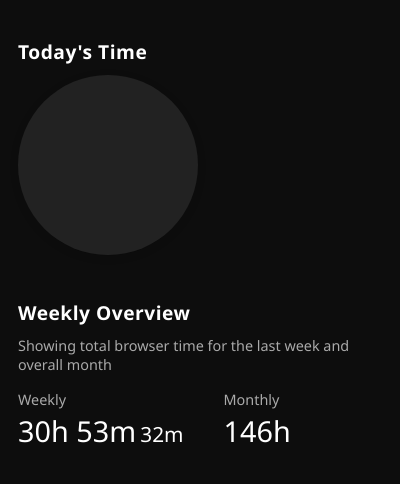
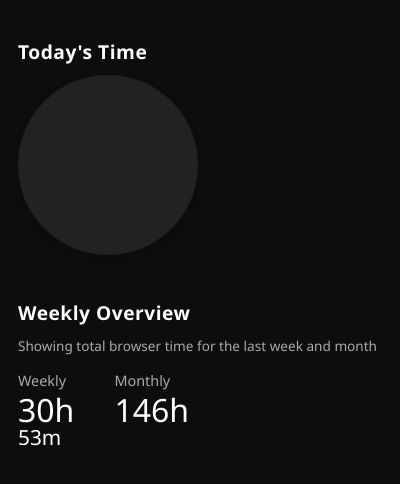
Before and after one commit to raghav3615/stalki, a browser extension: page popup.html in a window 400 px wide. Drawn offline with Linux system fonts and the light colour scheme.

Commit message:
Refactor manifest and improve popup styles for better time display

```diff
--- a/popup.css
+++ b/popup.css
@@ -86,21 +86,25 @@ h1 {
 .tracker-title {
   font-weight: 600;
   font-size: 1.05rem;
+  margin-bottom: 4px;
 }
 
 .tracker-description {
   color: #aaa;
-  font-size: 0.9rem;
+  font-size: 0.85rem;
   margin-top: 2px;
 }
 
 .stats-container {
   display: flex;
   margin-bottom: 20px;
+  justify-content: flex-start;
 }
 
 .stats-box {
   margin-right: 40px;
+  display: flex;
+  flex-direction: column;
 }
 
 .stats-label {
@@ -110,28 +114,28 @@ h1 {
 }
 
 .stats-value {
-  font-size: 1.8rem;
+  font-size: 2rem;
   font-weight: 500;
   color: #fff;
-  display: inline-block;
+  line-height: 1.1;
 }
 
 .stats-value-secondary {
   font-size: 1.3rem;
   font-weight: 500;
   color: #fff;
-  display: inline-block;
+  line-height: 1;
 }
 
 .weekly-chart {
   margin-bottom: 20px;
   width: 100%;
+  margin-top: 12px;
 }
 
 #barChart {
   width: 100%;
   height: auto;
-  max-height: 150px;
 }
 
 /* Override old styles that conflict */
--- a/popup.html
+++ b/popup.html
@@ -16,14 +16,14 @@
     <h1>Weekly Overview</h1>
     <div class="tracker-info">
       <!-- <div class="tracker-title">Browser Time Tracker</div> -->
-      <div class="tracker-description">Showing total browser time for the last week and overall month</div>
+      <div class="tracker-description">Showing total browser time for the last week and month</div>
     </div>
 
     <div class="stats-container">
       <div class="stats-box">
         <div class="stats-label">Weekly</div>
-        <div class="stats-value" id="weeklyTotal">30h 53m</div>
-        <div class="stats-value-secondary" id="weeklyTotalMinutes">32m</div>
+        <div class="stats-value" id="weeklyTotal">30h</div>
+        <div class="stats-value-secondary" id="weeklyTotalMinutes">53m</div>
       </div>
       <div class="stats-box">
         <div class="stats-label">Monthly</div>
--- a/popup.js
+++ b/popup.js
@@ -168,11 +168,13 @@ async function renderBarChart() {
     }
   });
 
-  // Summary box - with the new format
-  const weeklyHours = msToHours(total);
-  const weeklyMinutes = msToMinutes(total);
-  const monthlyHours = msToHours(monthly);
+  // Summary box with precise time formatting
+  // Calculate hours and minutes precisely
+  const weeklyHours = Math.floor(total / 3600000);
+  const weeklyMinutes = Math.floor((total % 3600000) / 60000);
+  const monthlyHours = Math.floor(monthly / 3600000);
 
+  // Update DOM with precise values
   document.getElementById('weeklyTotal').textContent = `${weeklyHours}h`;
   document.getElementById('weeklyTotalMinutes').textContent = `${weeklyMinutes}m`;
   document.getElementById('monthlyTotal').textContent = `${monthlyHours}h`;
```
Also changed, not shown: manifest.json.
